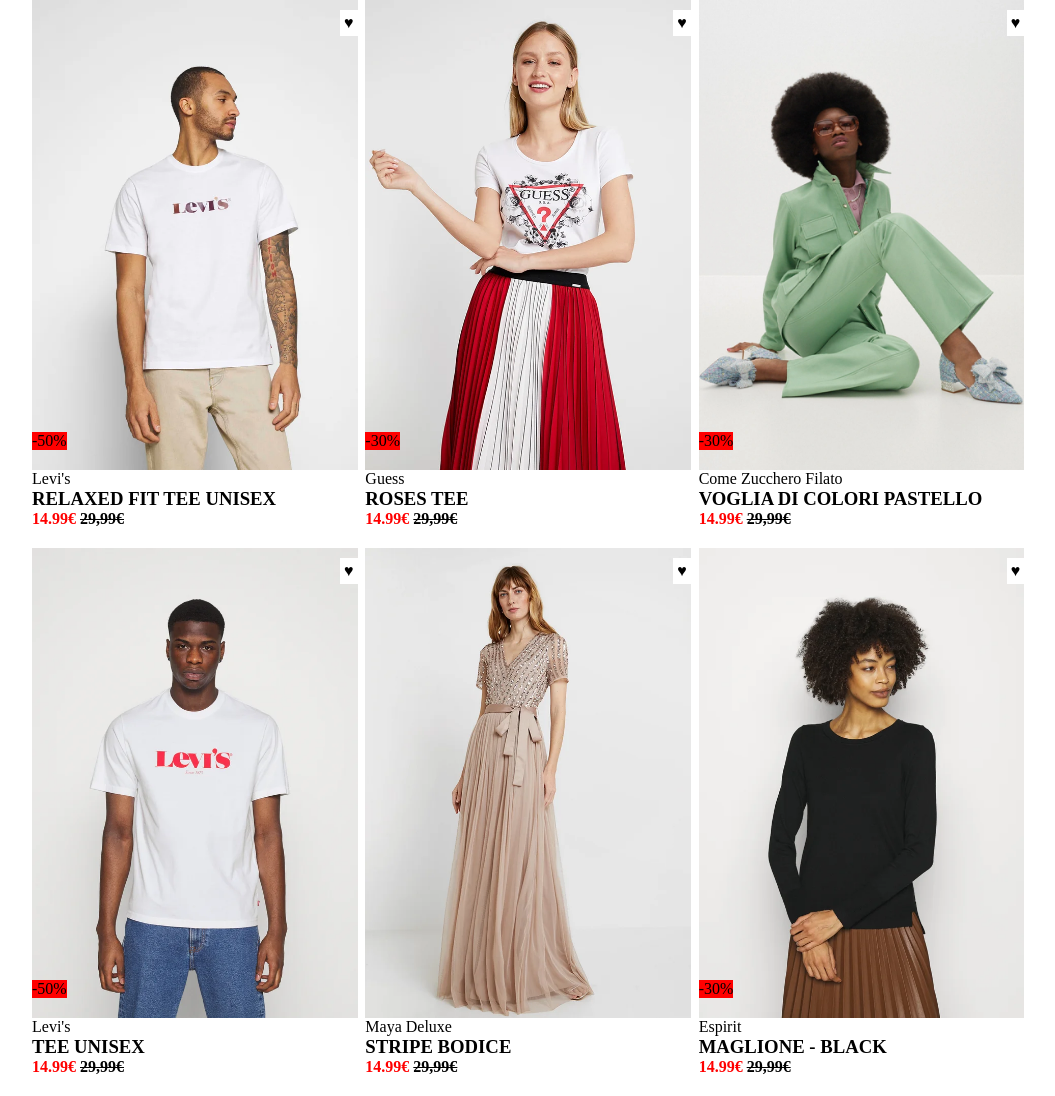
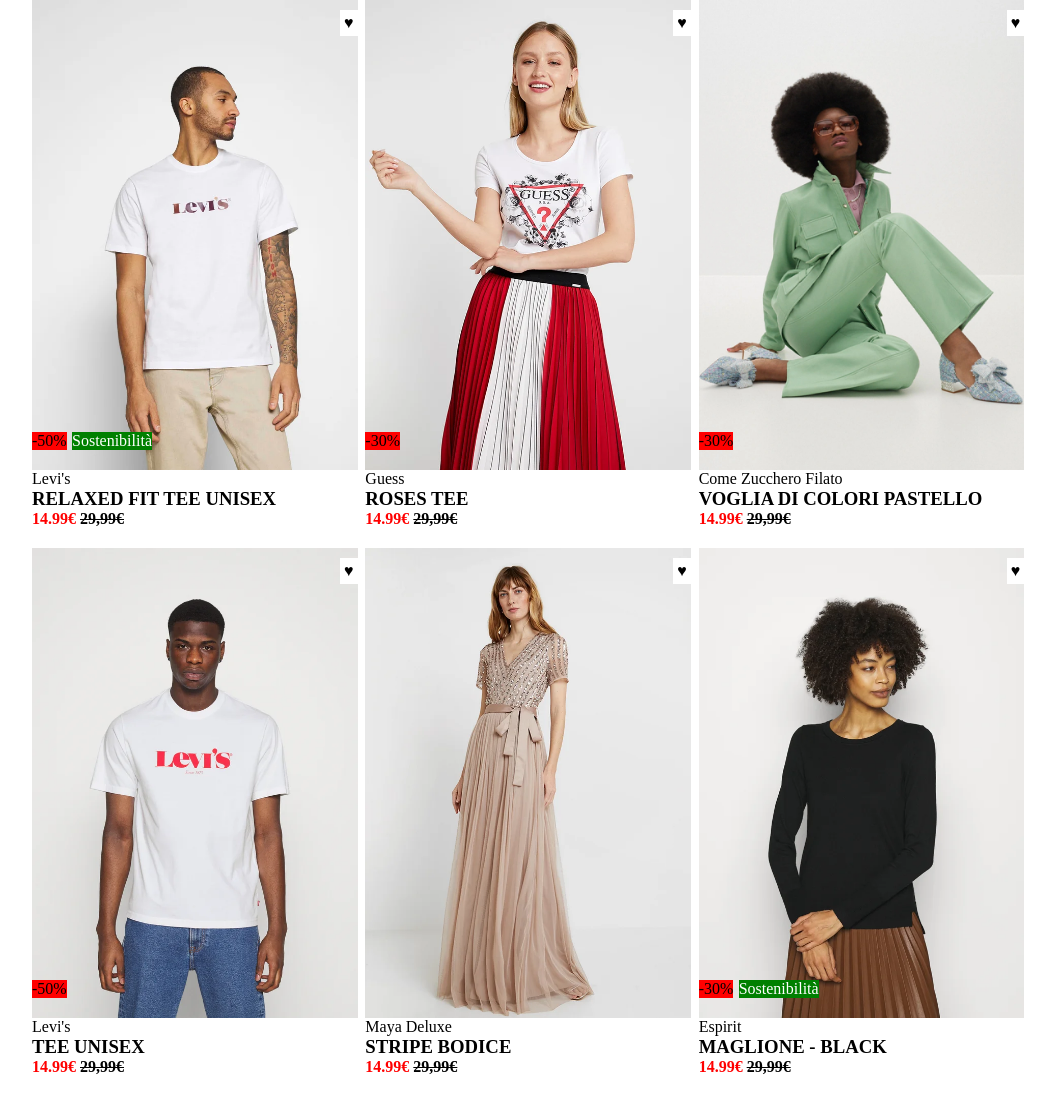
Before and after one commit to Ferlo94/html-css-boolando, a plain HTML site: page index.html in a window 1280 px wide. Shown: the whole page, without its empty margins (112-1167 px from the left). Drawn offline with Linux system fonts and the light colour scheme.

Commit message:
bannerino verde

```diff
--- a/CSS/style.css
+++ b/CSS/style.css
@@ -17,7 +17,6 @@
 
 .scritte {
     padding-bottom: 20px;
-
 }
 
 .colonna {
@@ -31,10 +30,11 @@
     position: relative;
 }
 
-.sconto-rosso-verde {
-    background-color: red;
+.sconto-verde {
+    background-color: green;
+    color: white;
     position: absolute;
-    left: 0;
+    left: 40px;
     bottom: 20px;
 }
 
--- a/index.html
+++ b/index.html
@@ -16,7 +16,8 @@
                     <div class="prodotto">
                         <img class="immagine" src="img/1.webp" alt="immagine1">
                         <div class="cuoricino">&hearts;</div>
-                        <div class="sconto-rosso-verde">-50%</div>
+                        <div class="sconto-rosso">-50%</div>
+                        <div class="sconto-verde">Sostenibilità</div>
                     </div>
                     <div class="scritte">
                         <p>Levi's</p>
@@ -62,7 +63,7 @@
                     <div class="prodotto">
                         <img class="immagine" src="img/4.webp" alt="immagine4">
                         <div class="cuoricino">&hearts;</div>
-                        <div class="sconto-rosso-verde">-50%</div>
+                        <div class="sconto-rosso">-50%</div>
                     </div>
                     <div class="scritte">
                         <p>Levi's</p>
@@ -88,6 +89,7 @@
                         <img class="immagine" src="img/6.webp" alt="immagine6">
                         <div class="cuoricino">&hearts;</div>
                         <div class="sconto-rosso">-30%</div>
+                        <div class="sconto-verde">Sostenibilità</div>
                     </div>
                     <div class="scritte">
                         <p>Espirit</p>
```
